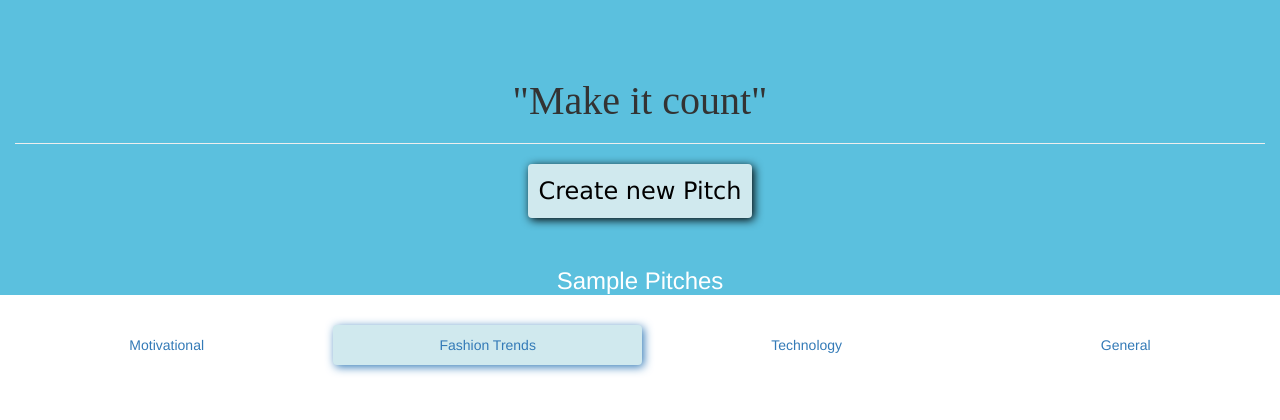
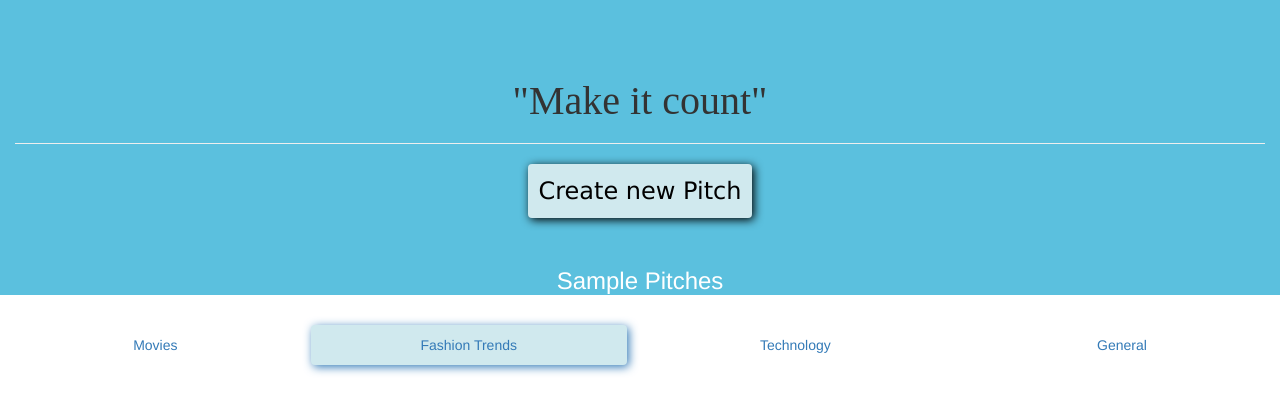
Before and after one commit to Mbaire/Pitch-App, a Flask app: template app/templates/home.html in a window 1280 px wide. Shown: the part 135-555 px from the top of the page. Run offline with Flask 2, Linux system fonts and the light colour scheme; the template is opened without the code that fills it, so the values that code supplies are empty; some libraries are stand-ins or nearby versions.

Commit message:
modify changes

```diff
--- a/app/templates/home.html
+++ b/app/templates/home.html
@@ -17,7 +17,7 @@
     <div>
     <ul class="nav nav-pills nav-justified nav-fill" role="tablist" >
       <li class="nav-item">
-        <a class="nav-link active" data-toggle="tab" href="#music">Motivational</a> <br>
+        <a class="nav-link active" data-toggle="tab" href="#music">Movies</a> <br>
       </li>
       <li class="nav-item">
         <a class="nav-link" data-toggle="tab" href="#movies" style="border: 2px solid black;
```
